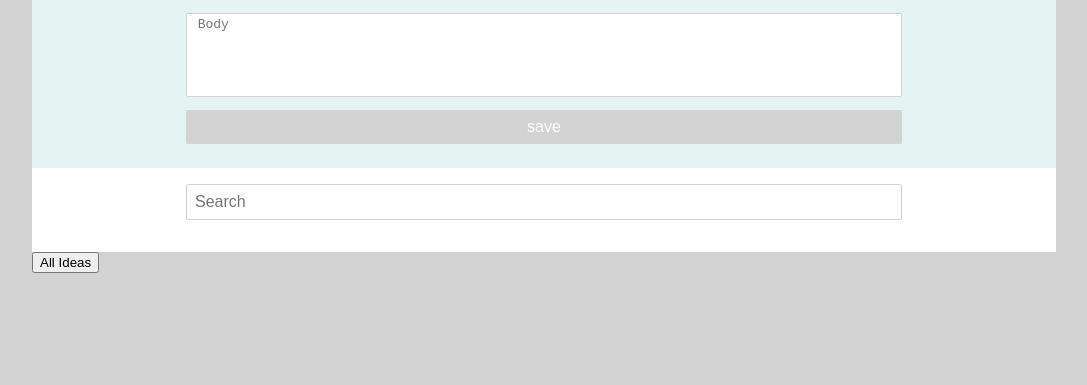
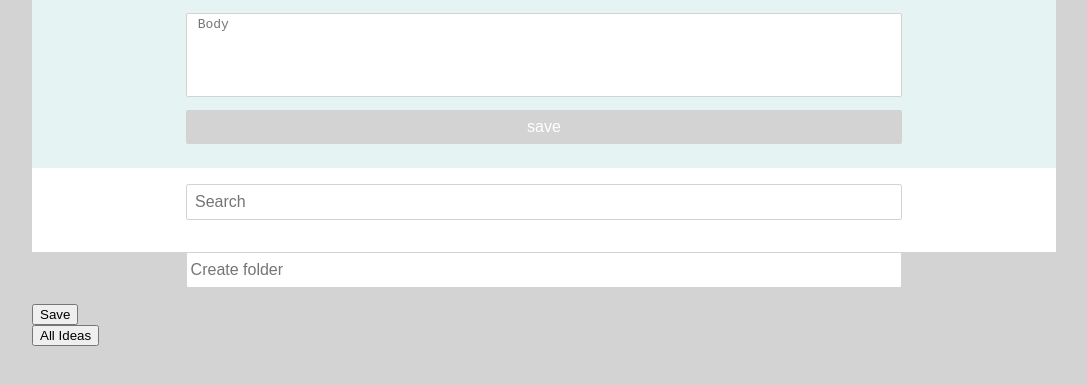
Before and after one commit to dunncl15/idea-box-2.0, a website: page public/index.html in a window 1280 px wide. Shown: the part 135-520 px from the top of the page, without its empty margins (96-1183 px from the left). Drawn offline with nearby package versions, Linux system fonts and the light colour scheme; no server answers.

Commit message:
Add section to create new folders.

```diff
--- a/public/index.html
+++ b/public/index.html
@@ -23,7 +23,13 @@
       </section>
       <section class="">
         <aside class="idea-folders">
-          <button class="idea-folder--all">All Ideas</button>
+          <div class="create-folder">
+            <input type="text" placeholder="Create folder" class="folder-name" />
+            <button class="save-folder-btn">Save</button>
+          </div>
+          <div class="all-folders">
+            <button class="idea-folder--all">All Ideas</button>
+          </div>
         </aside>
         <section class="ideas"></section>
       </section>
```
